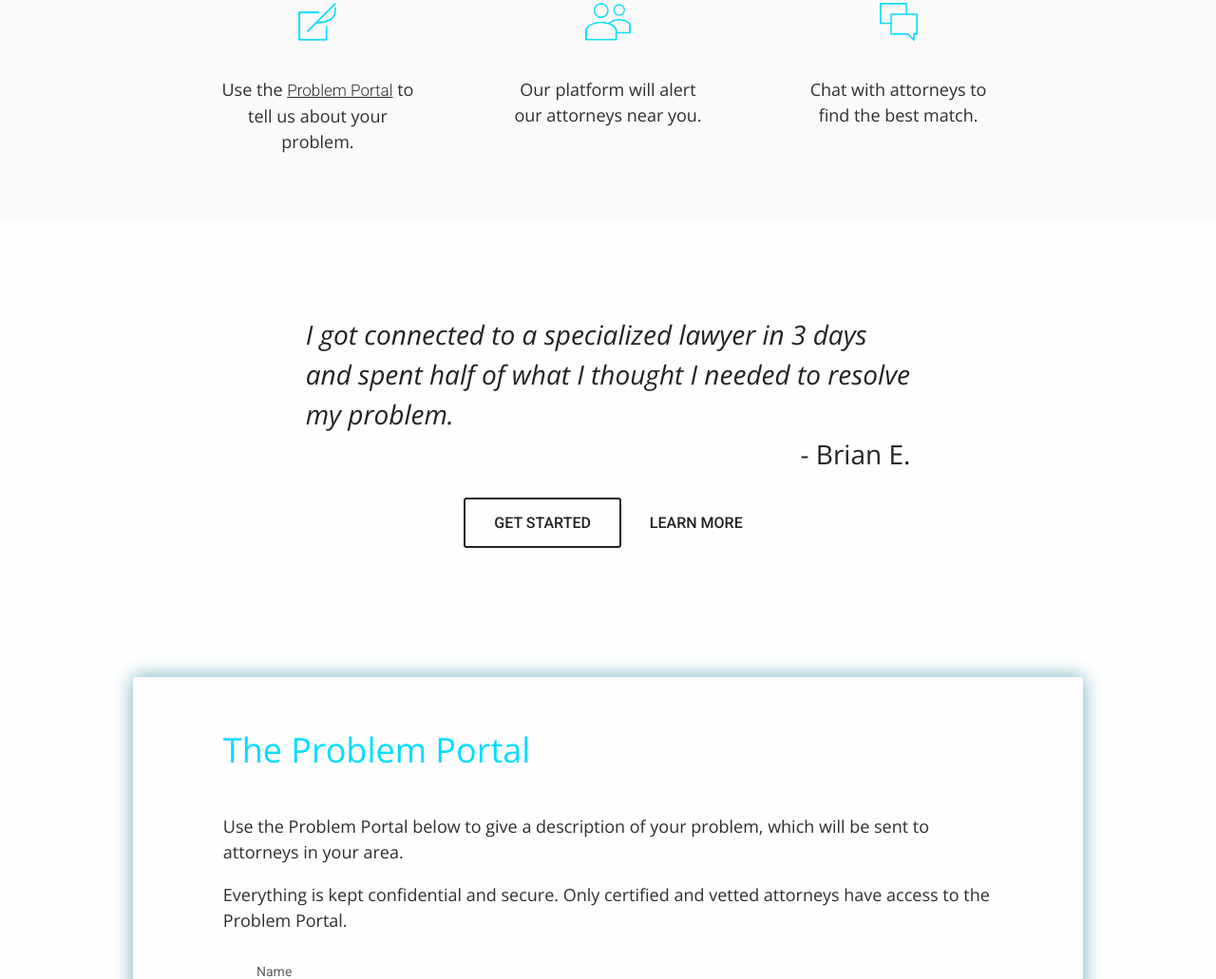
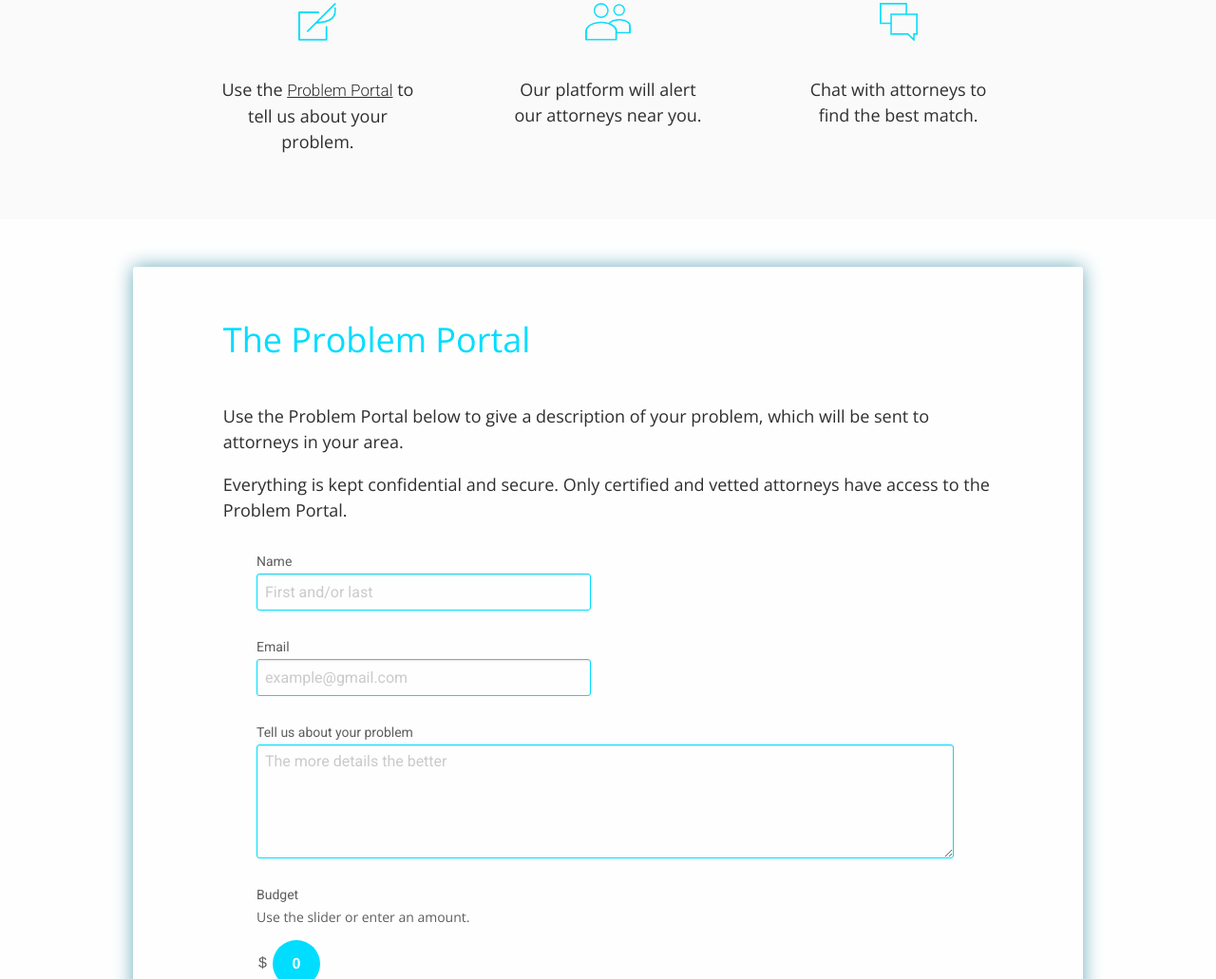
Before and after one commit to techmann/knowproblem, a plain HTML site: page index.html in a window 1280 px wide. Shown: the part 912-1943 px from the top of the page at 95% size. Drawn offline with nearby package versions, Linux system fonts and the light colour scheme.

Commit message:
remove quote

```diff
--- a/index.html
+++ b/index.html
@@ -98,7 +98,7 @@
 	</div>
 </div>
 
-<div class="landing-2">
+<!-- <div class="landing-2">
 	<div class="row align-center">
 		<div class="large-8 columns">
 			<p>I got connected to a specialized lawyer in 3 days and spent half of what I thought I needed to resolve my problem.</p>
@@ -115,7 +115,7 @@
 			</div>
 		</div>
 	</div>
-</div>
+</div> -->
 
 <div class="row align-center problem" id="problem">
 <div class="large-11 columns">
```
